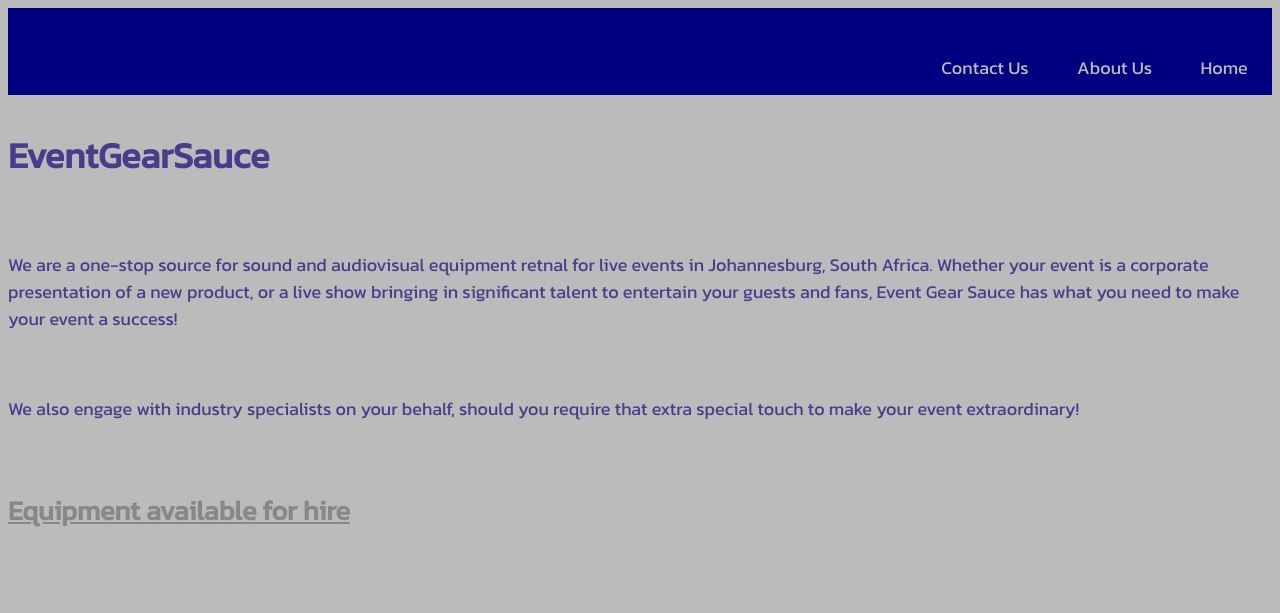
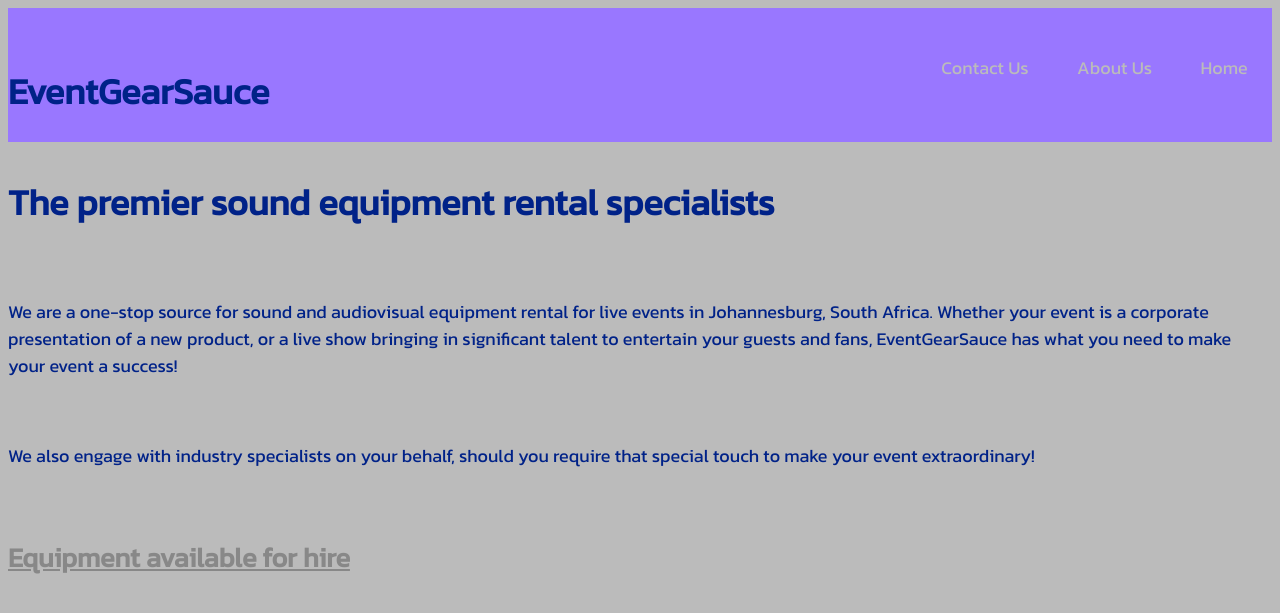
Before and after one commit to VCollins/EventGearSauce, a Django app: page / in a window 1280 px wide. Shown: the top 613 px of the page. Run offline with Django 4.2, Linux system fonts and the light colour scheme.

Commit message:
Modified colour scheme and layout

```diff
--- a/static/css/base.css
+++ b/static/css/base.css
@@ -11,12 +11,12 @@
 }
 
 header h1 a {
-    color: darkslateblue;
+    color: #028;
     text-decoration: none;
 }
 
 .nav {
-    background-color: navy;
+    background-color: #97f;
     overflow: hidden;
     padding-top: 2rem;
     width: 100%;
@@ -33,7 +33,7 @@
 }
 
 .topnav a:hover {
-    background-color: navy;
+    background-color: #97f;
     color: #888;
 }
 
@@ -44,6 +44,7 @@
 
 .nav-left {
     float: left;
+    margin-right: auto;
 }
 
 .nav-right {
@@ -56,22 +57,22 @@
 }
 
 a:visited {
-    color: #48a;
+    color: #048;
 }
 
 p {
-    color: darkslateblue;
+    color: #028;
 }
 
 h1 {
-    color: darkslateblue;
+    color: #028;
 }
 
 .item-entry h2 a {
-    color: darkslateblue;
+    color: #028;
 }
 
 .item-entry h2 a:visited {
-    color: #48a;
+    color: #048;
     text-decoration: none;
 }
--- a/templates/base.html
+++ b/templates/base.html
@@ -8,6 +8,9 @@
     </head>
     <header>
         <div class="nav">
+            <div class="nav-left">
+                <h1>EventGearSauce</h1>
+            </div>
             <div class="nav-right">
                 <a href="{% url 'home' %}">&nbsp Home &nbsp</a>
                 <a href="{% url 'about' %}">&nbsp About Us &nbsp</a>
--- a/templates/equipment_stock_delete.html
+++ b/templates/equipment_stock_delete.html
@@ -4,7 +4,7 @@
 {% block content %}
 <h1>Delete Equipment Stock Item</h1>
 <form action="" method="post">{% csrf_token %}
-    <p>"Are you sure you want to delete {{ EquipmentStock.manufacturer EquipmentStock.model_name }}?"</p>
+    <p>"Are you sure you want to delete {{ object.manufacturer }} - {{ object.model_name }}?"</p>
     <input type="submit" value="Confirm">
 </form>
 {% endblock content%}
--- a/templates/home.html
+++ b/templates/home.html
@@ -2,15 +2,15 @@
 {% extends "base.html"%}
 
 {% block content %}
-<h1>EventGearSauce</h1>
+<h1>The premier sound equipment rental specialists</h1>
 <br />
 <p>
-    We are a one-stop source for sound and audiovisual equipment retnal for live events in Johannesburg, South Africa. Whether your event is a corporate presentation of a new product,
-    or a live show bringing in significant talent to entertain your guests and fans, Event Gear Sauce has what you need to make your event a success!
+    We are a one-stop source for sound and audiovisual equipment rental for live events in Johannesburg, South Africa. Whether your event is a corporate presentation of a new product,
+    or a live show bringing in significant talent to entertain your guests and fans, EventGearSauce has what you need to make your event a success!
 </p>
 <br />
 <p>
-    We also engage with industry specialists on your behalf, should you require that extra special touch to make your event extraordinary!
+    We also engage with industry specialists on your behalf, should you require that special touch to make your event extraordinary!
 </p>
 <br />
 <h2><a href="{% url 'equipment_stock_list' %}">Equipment available for hire</a></h2>
```
Also changed, not shown: mainPages/tests.py (+6 -2 lines).
